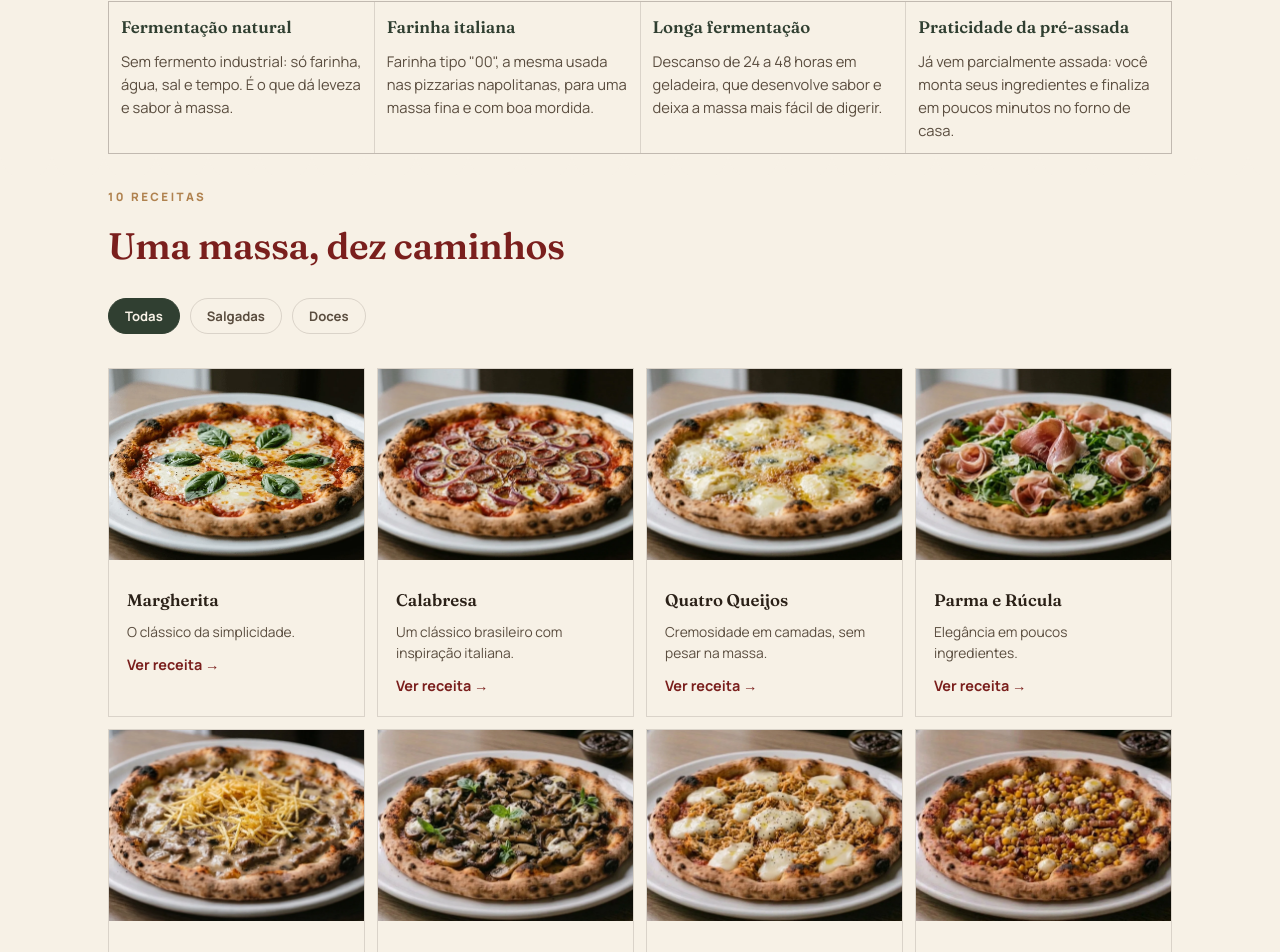
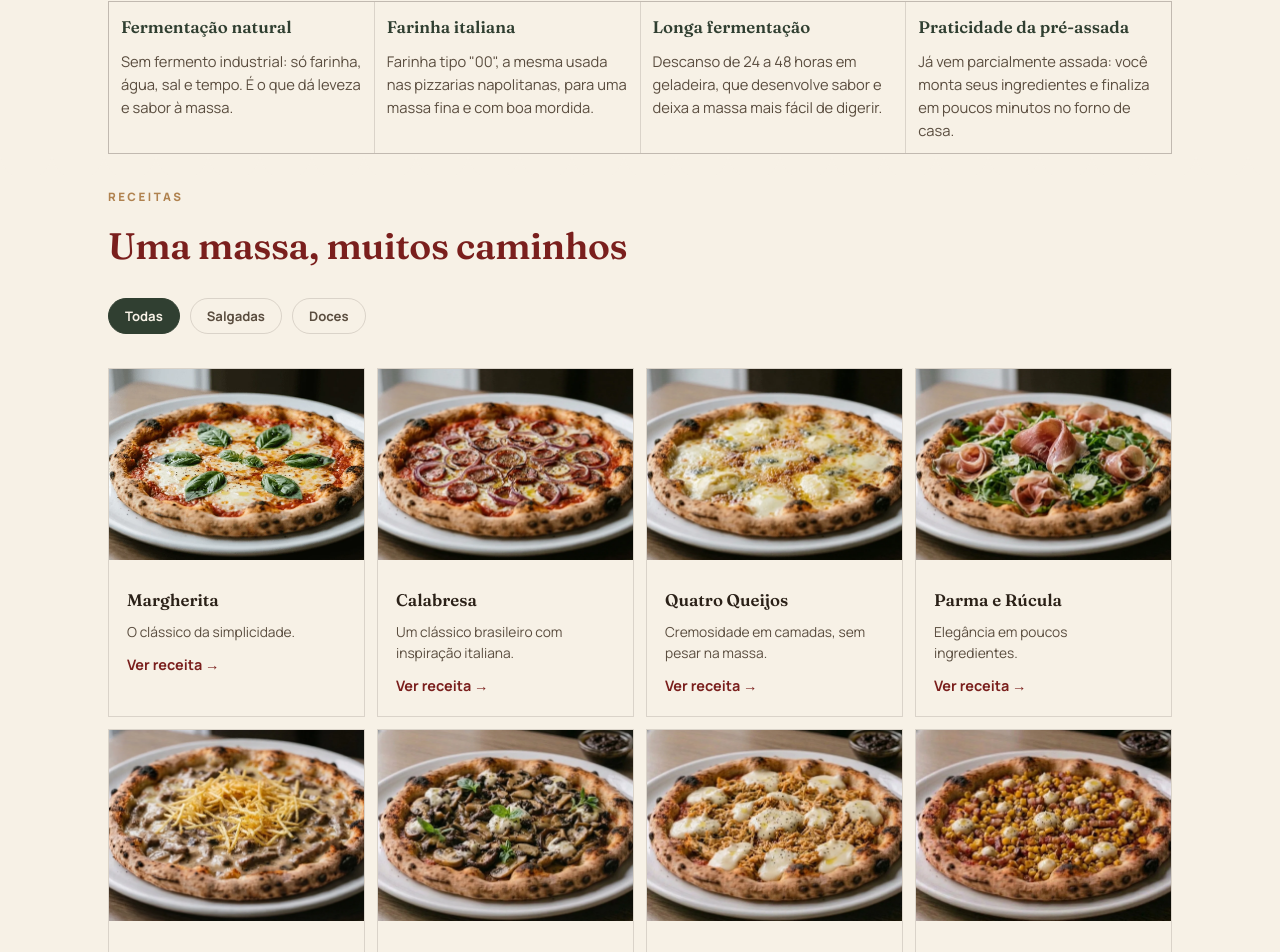
Before and after one commit to MauValva/AtelierDoPao, a React (Vite) app: page / in a window 1280 px wide. Shown: the part 849-1801 px from the top of the page. Built offline with nearby package versions, Linux system fonts and the light colour scheme.

Commit message:
Grid com informações genericas

```diff
--- a/src/components/RecipeGrid.tsx
+++ b/src/components/RecipeGrid.tsx
@@ -14,8 +14,8 @@ export default function RecipeGrid() {
 
   return (
     <section className="recipes wrap" id="receitas">
-      <p className="eyebrow">10 receitas</p>
-      <h2 className="recipes__title display">Uma massa, dez caminhos</h2>
+      <p className="eyebrow">Receitas</p>
+      <h2 className="recipes__title display">Uma massa, muitos caminhos</h2>
       <div
         className="recipes__filters"
         role="tablist"
```
